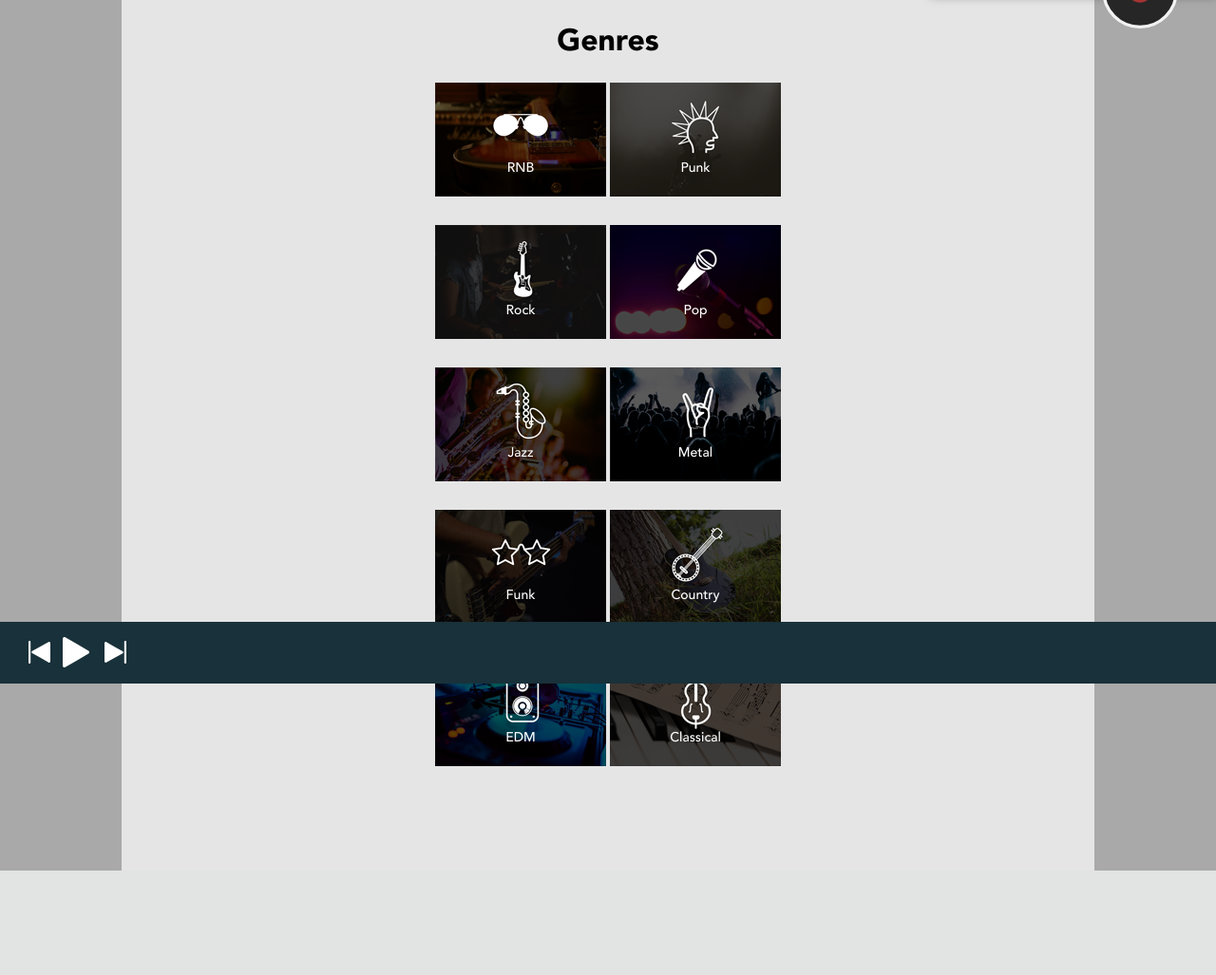
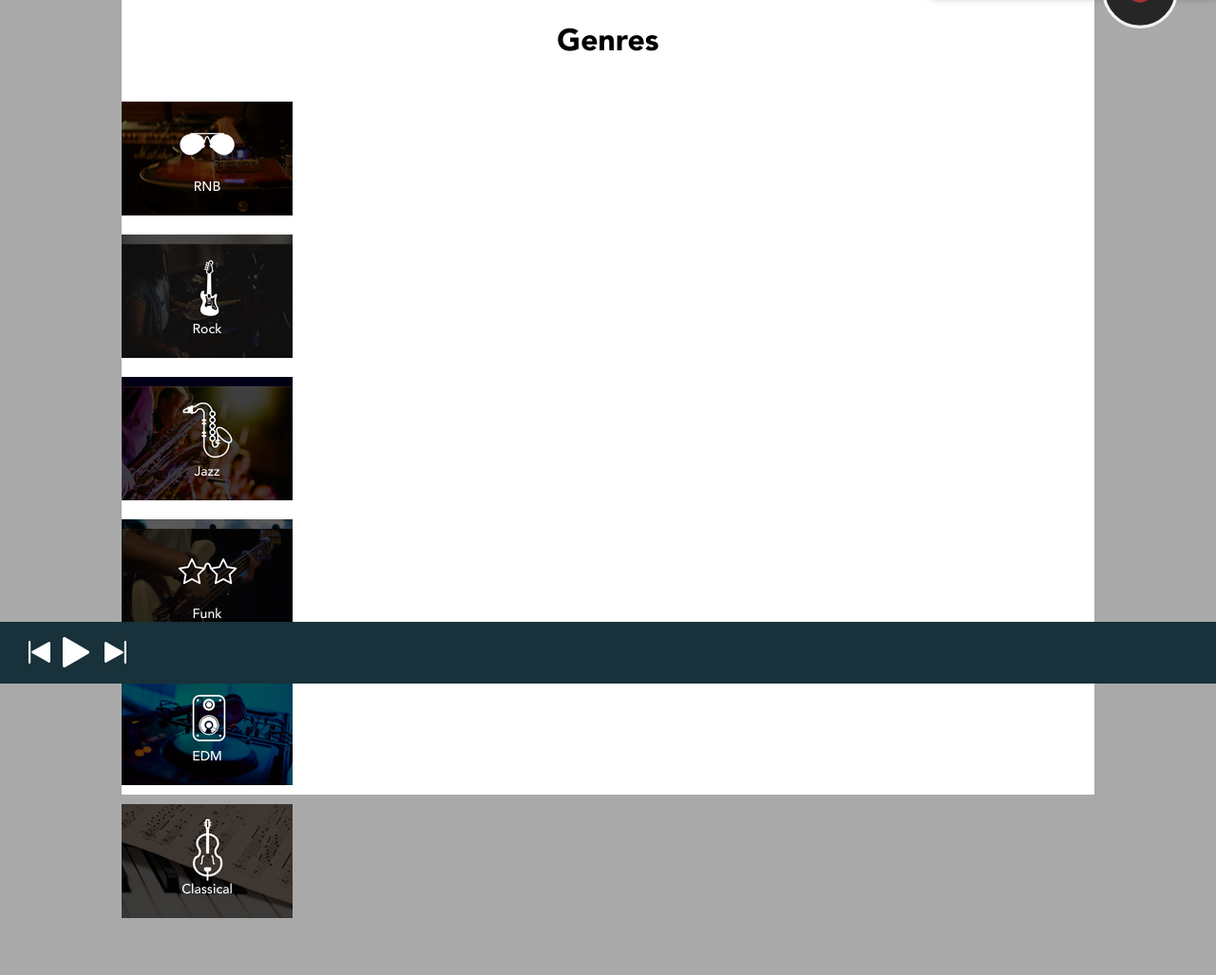
Before and after one commit to MonikaSzucs/raw, a PHP site: page /MobileIGenresTemplate.php in a window 1280 px wide. Shown: the part 80-1107 px from the top of the page at 95% size. Before the commit the page ends 997 px from the top, so only its background shows below. Run offline with PHP 8.4, Linux system fonts and the light colour scheme; a user stored in the database is signed in.

Commit message:
Added Flex box to catalog
still need to change genres, needs work

```diff
--- a/raw/LargerScreens1024.css
+++ b/raw/LargerScreens1024.css
@@ -69,6 +69,12 @@
         transform: rotate(45deg) translate(-8px, -8px);
     }
     /*
+hambuger menu
+
+*/    /*
+hambuger menu
+
+*/    /*
 hambuger menu
 
 */
@@ -396,10 +402,10 @@ hambuger menu
         text-align: center;
     }
     .mood-divs {
+        margin-top: 20px;
         width: 180px;
         height: 120px;
         position: relative;
-        display: inline-block;
     }
     .m-profile-box {
         width: 100%;
@@ -431,6 +437,29 @@ hambuger menu
 		font-weight: bold;
 
     }
+
+    #mpcat {
+        background-color: white;
+        height: 100%;
+    }
+
+
+    #catalogpage {
+        background-color: white;
+        display: flex;
+        height: auto;
+        margin: 30px;
+
+    }
+
+    #catalogpage2 {
+        background-color: white;
+        display: flex;
+         flex-flow: row wrap;
+         justify-content: space-around;
+
+    }
+
     #m-view-profile-div {
         color: black;
         width: 300px;
@@ -451,6 +480,7 @@ hambuger menu
     #m-genresh {
         font-family: Avenir-Black;
         text-align: center;
+        position: relative;
     }
     #m-message-button {
         margin: 0 auto;
--- a/raw/MediumScreen769And1023.css
+++ b/raw/MediumScreen769And1023.css
@@ -77,7 +77,13 @@
     /*
 hambuger menu
 
-*/
+    */
+    #mpcat{
+        background-color: white;
+    }
+
+
+
     .genre-tags {
         font-family: helvetica;
         font-size: 14px;
--- a/raw/MobileIGenresTemplate.php
+++ b/raw/MobileIGenresTemplate.php
@@ -70,7 +70,7 @@ mysqli_close($conn);
         <div id="next-button" class="m-player"></div>
 
     </div>
-    <div class="main-page">
+    <div id="mpcat" class="main-page">
 
 
 <!--
@@ -90,15 +90,18 @@ mysqli_close($conn);
 
         <h1 id="m-genresh">Genres</h1>
 
+        <div id="catalogpage2">
         <div class="row1">
             <div id="m-rnb" class="mood-divs">
                 <p class="genre-tags">RNB
                 </p>
             </div>
+
             <div id="m-punk" class="mood-divs">
                 <p class="genre-tags">Punk
                 </p>
             </div>
+
         </div>
 
         <div class="row2">
@@ -145,6 +148,8 @@ mysqli_close($conn);
             </div>
         </div>
 
+            </div>
+
 
         <div class="invisdiv2"></div>
     </div>
--- a/raw/MobileInsturmentsTemplate.php
+++ b/raw/MobileInsturmentsTemplate.php
@@ -69,7 +69,7 @@ mysqli_close($conn);
         <div id="next-button" class="m-player"></div>
 
     </div>
-    <div class="main-page">
+    <div  id="mpcat" class="main-page">
 
 
 <!--
@@ -88,6 +88,8 @@ mysqli_close($conn);
         </div>
         <h1 id="m-genresh">Instruments</h1>
 
+
+        <div id="catalogpage">
 
         <div class="row1">
             <div id="m-guitar" class="mood-divs">
@@ -132,7 +134,7 @@ mysqli_close($conn);
             </div>
         </div>
 
-
+     </div>
 
         <div class="invisdiv2"></div>
 
```
Also changed, not shown: raw/MobileMoodsTemplate.php (+6 -1 lines).
